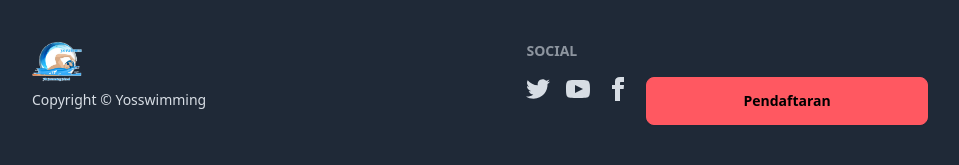
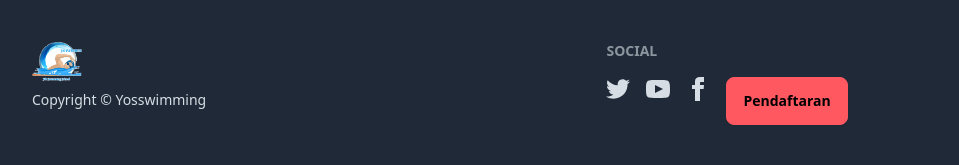
Before and after one commit to Rizki1442/Les_renang_yosswiming, a Flask app: page /profil in a window 1280 px wide. Shown: the part 1823-1988 px from the top of the page, without its empty margins (8-967 px from the left). Run offline with Flask 3, Linux system fonts and the light colour scheme; some libraries are stand-ins or nearby versions.

Commit message:
Update profil.html

```diff
--- a/Kolam Renang/templates/profil.html
+++ b/Kolam Renang/templates/profil.html
@@ -91,7 +91,7 @@
       <p class="text-gray-600 flex justify-center">Coach</p>
     </div>
     <div class="card bg-white shadow-md rounded-lg overflow-hidden p-4">
-      <img src="../static/imG/WhatsAppImage2025-02-01at06.18.321.jpeg" alt="Foto 6" class="w-full h-48 object-cover" />
+      <img src="../static/img/WhatsAppImage2025-02-01at06.18.321.jpeg" alt="Foto 6" class="w-full h-48 object-cover" />
       <h3 class="text-xl font-semibold mt-2 flex justify-center text-black">KA RIFA</h3>
       <p class="text-gray-600 flex justify-center">Coach</p>
     </div>
@@ -158,7 +158,7 @@
             d="M9 8h-3v4h3v12h5v-12h3.642l.358-4h-4v-1.667c0-.955.192-1.333 1.115-1.333h2.885v-5h-3.808c-3.596 0-5.192 1.583-5.192 4.615v3.385z"></path>
         </svg>
       </a>
-      <a href="https://linktr.ee/yoswimms" target="_blank"><button class="btn btn-error px-24">Pendaftaran</button></a>
+      <a href="https://linktr.ee/yoswimms" target="_blank"><button class="btn btn-error px-18">Pendaftaran</button></a>
     </div>
   </nav>
 </footer>
```
